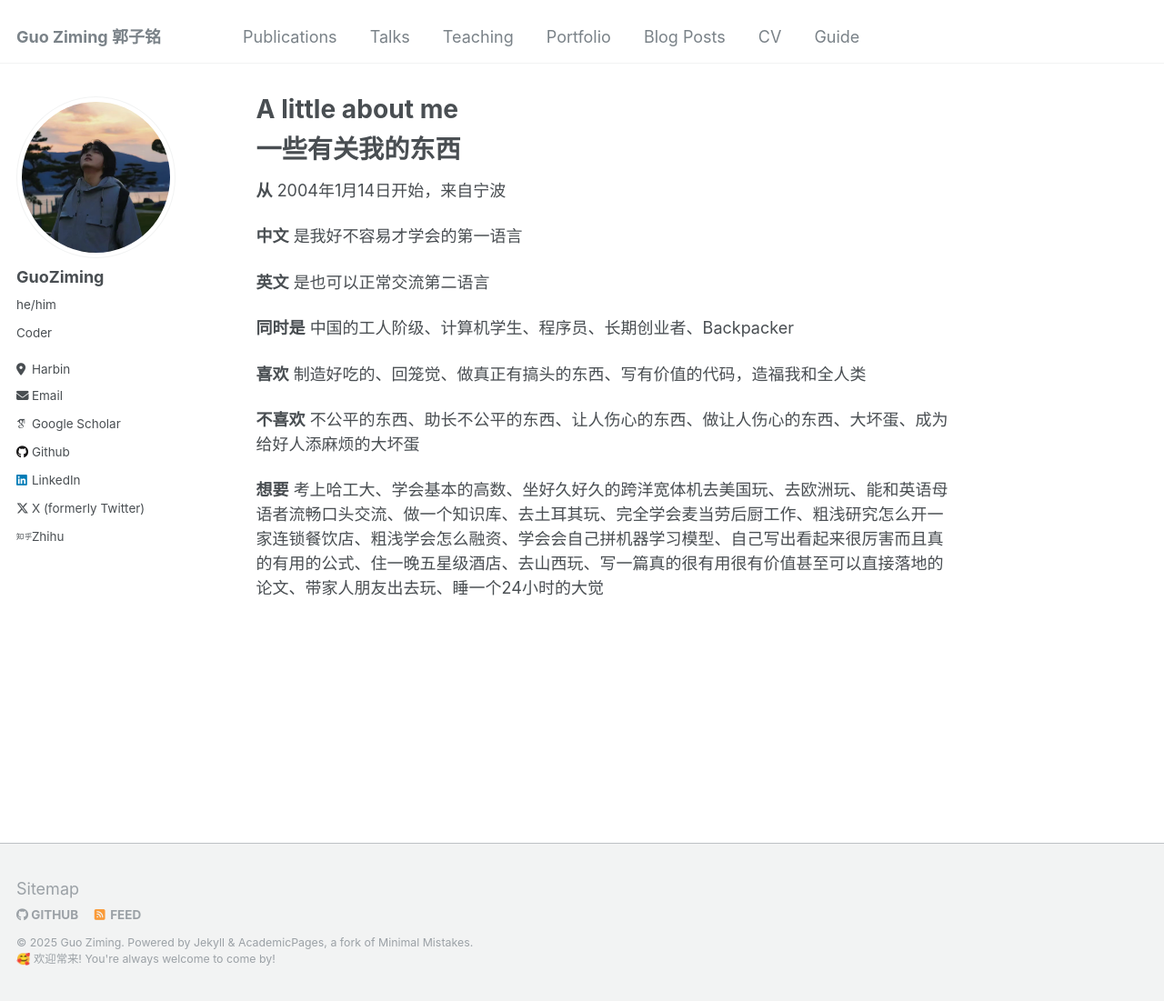
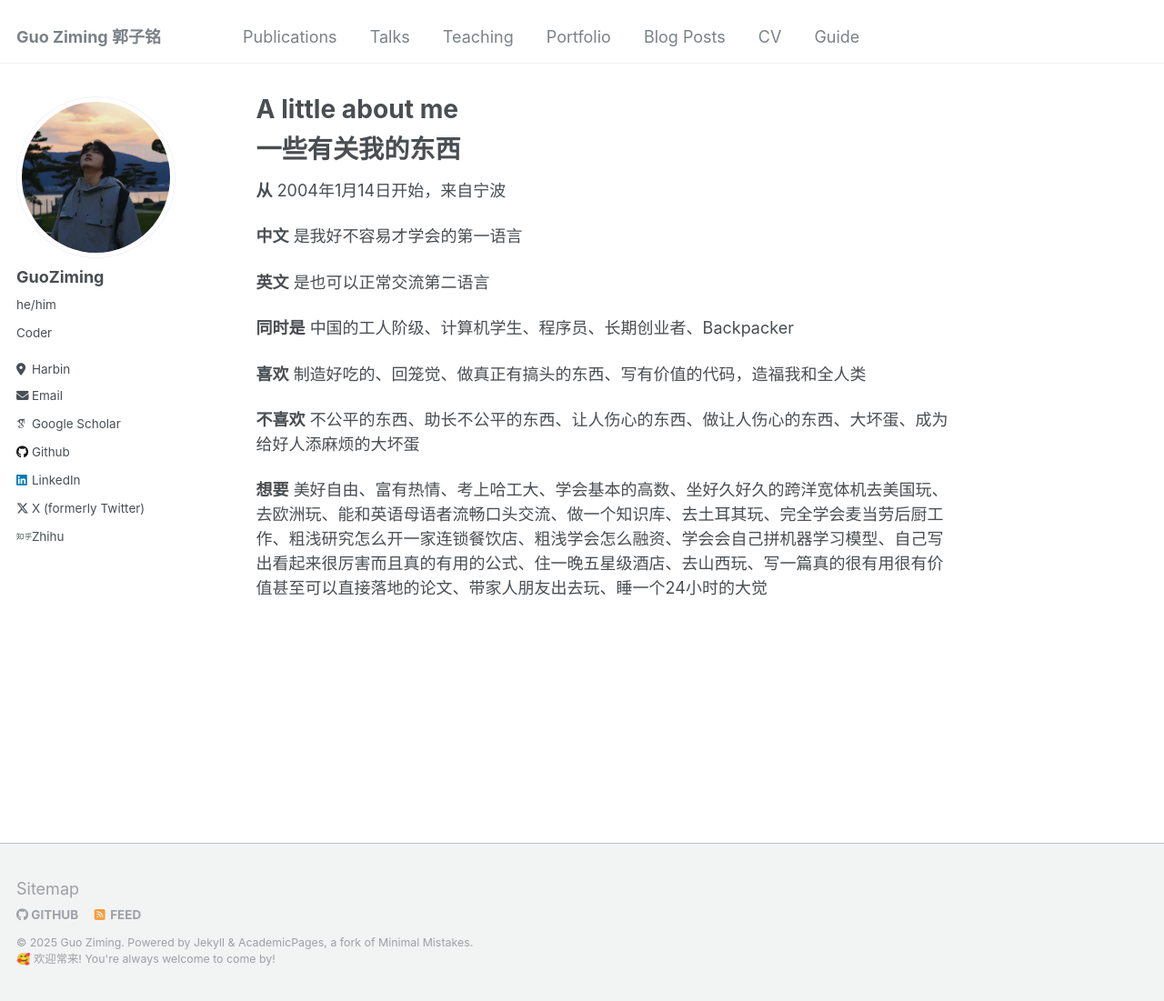
Before and after one commit to mcxiaoxiao/mcxiaoxiao.github.io, a Jekyll site: the page built from _pages/about.md, in a window 1280 px wide and 1101 px high. Shown: the whole window at 91% size. Built offline with Jekyll 4.4.1, drawn with Linux system fonts in a browser that asks for light colours; some web fonts are replaced.

Commit message:
Update about.md

```diff
--- a/_pages/about.md
+++ b/_pages/about.md
@@ -22,4 +22,4 @@ redirect_from:
 
 **不喜欢** 不公平的东西、助长不公平的东西、让人伤心的东西、做让人伤心的东西、大坏蛋、成为给好人添麻烦的大坏蛋
 
-**想要** 考上哈工大、学会基本的高数、坐好久好久的跨洋宽体机去美国玩、去欧洲玩、能和英语母语者流畅口头交流、做一个知识库、去土耳其玩、完全学会麦当劳后厨工作、粗浅研究怎么开一家连锁餐饮店、粗浅学会怎么融资、学会会自己拼机器学习模型、自己写出看起来很厉害而且真的有用的公式、住一晚五星级酒店、去山西玩、写一篇真的很有用很有价值甚至可以直接落地的论文、带家人朋友出去玩、睡一个24小时的大觉
+**想要** 美好自由、富有热情、考上哈工大、学会基本的高数、坐好久好久的跨洋宽体机去美国玩、去欧洲玩、能和英语母语者流畅口头交流、做一个知识库、去土耳其玩、完全学会麦当劳后厨工作、粗浅研究怎么开一家连锁餐饮店、粗浅学会怎么融资、学会会自己拼机器学习模型、自己写出看起来很厉害而且真的有用的公式、住一晚五星级酒店、去山西玩、写一篇真的很有用很有价值甚至可以直接落地的论文、带家人朋友出去玩、睡一个24小时的大觉
```
